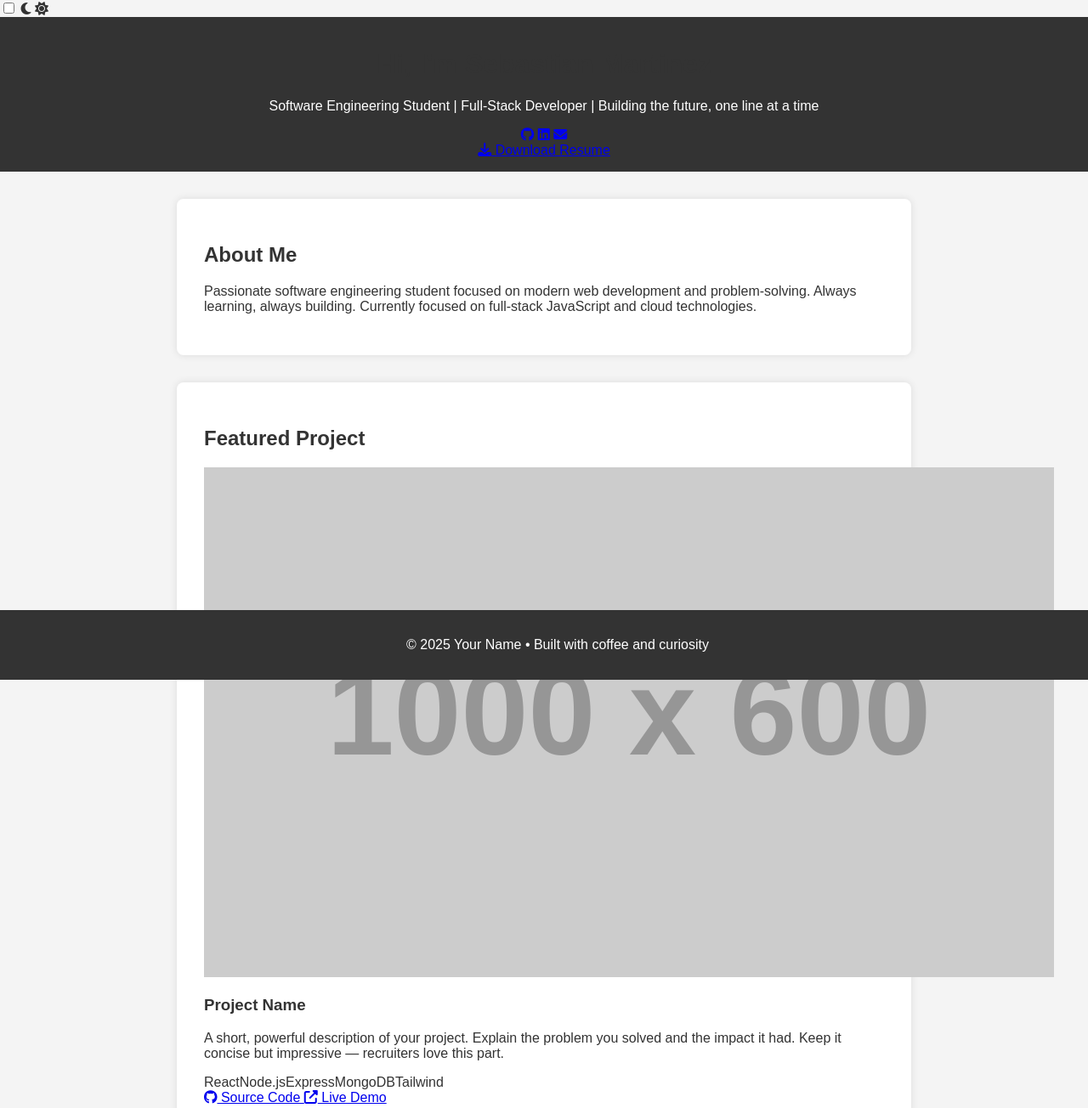
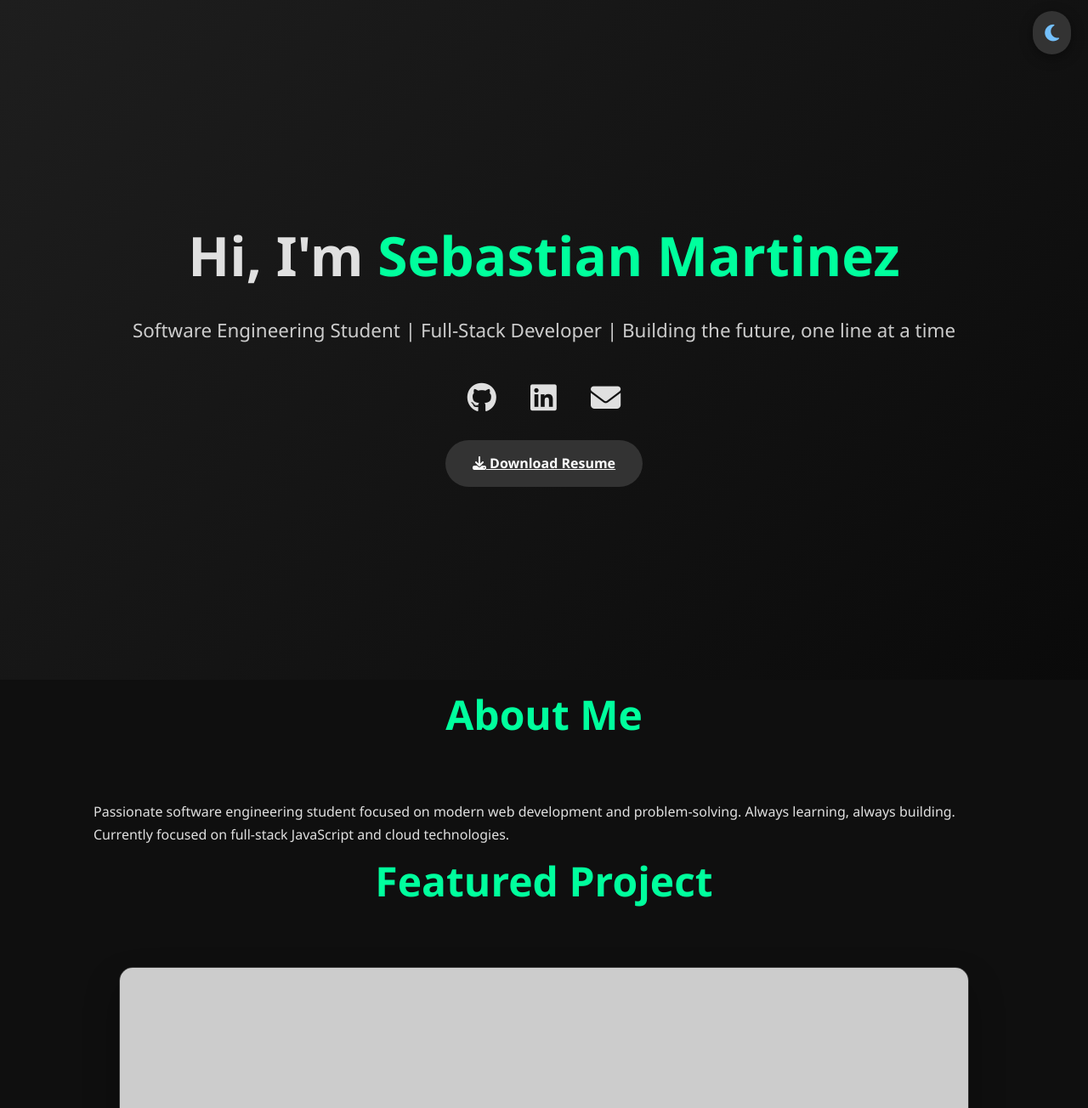
Before and after one commit to bastiankiddo-oss/my_portfolio, a plain HTML site: page index.html in a window 1280 px wide. Shown: the top 1304 px of the page at 85% size. Drawn offline with Linux system fonts and the light colour scheme; placeholder pictures from the web are drawn by us.

Commit message:
Update style.css

```diff
--- a/style.css
+++ b/style.css
@@ -1,54 +1,141 @@
-/* Original style.css from https://bastiankiddo-oss.github.io/my_portfolio/ */
-
-body {
-  font-family: Arial, sans-serif;
-  margin: 0;
-  padding: 0;
-  background-color: #f4f4f4;
-  color: #333;
+/* Variables */
+:root {
+  --bg: #0f0f0f;
+  --text: #e0e0e0;
+  --accent: #00ff9d;
+  --card: #1a1a1a;
+  --border: #333;
+}
+.light-mode {
+  --bg: #f0f2f5;
+  --text: #1a1a1a;
+  --accent: #0066ff;
+  --card: #ffffff;
+  --border: #ddd;
 }
 
-header {
-  background-color: #333;
-  color: white;
-  padding: 1rem;
+* { margin:0; padding:0; box-sizing:border-box; }
+body {
+  font-family: 'Segoe UI', sans-serif;
+  background: var(--bg);
+  color: var(--text);
+  line-height: 1.7;
+  transition: all 0.4s ease;
+  overflow-x: hidden;
+}
+.container { max-width: 1100px; margin: 0 auto; padding: 0 20px; }
+
+/* Theme Toggle */
+.theme-toggle {
+  position: fixed;
+  top: 20px;
+  right: 20px;
+  z-index: 1000;
+}
+#theme-switch { display: none; }
+.toggle-label {
+  cursor: pointer;
+  background: #333;
+  padding: 10px 14px;
+  border-radius: 50px;
+  font-size: 1.4rem;
+  box-shadow: 0 4px 15px rgba(0,0,0,0.4);
+}
+.toggle-label i.fa-sun { display: none; color: #ffd700; }
+.light-mode .toggle-label i.fa-sun { display: inline; }
+.light-mode .toggle-label i.fa-moon { display: none; }
+.toggle-label i.fa-moon { color: #74c0fc; }
+
+/* Hero */
+.hero {
+  min-height: 100vh;
+  display: flex;
+  align-items: center;
   text-align: center;
+  padding: 100px 20px 80px;
+  background: linear-gradient(135deg, #1e1e1e 0%, #0a0a0a 100%);
+}
+.light-mode .hero { background: linear-gradient(135deg, #667eea 0%, #764ba2 100%); }
+.hero h1 { font-size: 4rem; margin-bottom: 15px; }
+.hero h1 span { color: var(--accent); }
+.hero p { font-size: 1.4rem; opacity: 0.9; margin-bottom: 30px; }
+.social-links a {
+  font-size: 2.2rem;
+  margin: 0 18px;
+  color: var(--text);
+  transition: all 0.3s;
+}
+.social-links a:hover { color: var(--accent); transform: translateY(-5px); }
+
+/* Buttons */
+.btn {
+  display: inline-block;
+  background: var(--accent);
+  color: #000;
+  padding: 14px 32px;
+  border-radius: 50px;
+  font-weight: bold;
+  margin-top: 20px;
+  transition: all 0.3s;
+}
+.btn:hover { transform: translateY(-3px); box-shadow: 0 10px 20px rgba(0,255,157,0.3); }
+.resume-btn { background: #333; color: white; }
+.resume-btn:hover { background: var(--accent); color: #000; }
+
+/* Sections */
+section { padding: 100px 0; }
+h2 {
+  font-size: 3rem;
+  text-align: center;
+  margin-bottom: 60px;
+  color: var(--accent);
 }
 
-nav ul {
-  list-style: none;
-  padding: 0;
+/* Project Card */
+.project-card {
+  background: var(--card);
+  border-radius: 16px;
+  overflow: hidden;
+  box-shadow: 0 20px 40px rgba(0,0,0,0.3);
+  max-width: 1000px;
+  margin: 0 auto;
+  border: 1px solid var(--border);
+}
+.project-card img { width: 100%; height: auto; }
+.project-info { padding: 40px; }
+.project-info h3 { font-size: 2.2rem; margin-bottom: 20px; color: var(--accent); }
+.tech-stack span {
+  display: inline-block;
+  background: rgba(0,255,157,0.15);
+  color: var(--accent);
+  padding: 8px 16px;
+  border-radius: 50px;
+  font-size: 0.9rem;
+  margin: 8px 8px 8px 0;
+}
+.light-mode .tech-stack span { background: rgba(0,102,255,0.15); color: #0066ff; }
+.project-links a {
+  margin-right: 20px;
+  padding: 12px 24px;
+  background: #333;
+  color: white;
+  border-radius: 50px;
+  transition: 0.3s;
+}
+.project-links a.live-demo { background: var(--accent); color: #000; }
+.project-links a:hover { transform: scale(1.08); }
+
+/* Footer */
+footer {
+  text-align: center;
+  padding: 50px;
+  background: #000;
+  color: #666;
+  font-size: 0.9rem;
 }
 
-nav ul li {
-  display: inline;
-  margin: 0 15px;
+/* Responsive */
+@media (max-width: 768px) {
+  .hero h1 { font-size: 2.8rem; }
+  h2 { font-size: 2.4rem; }
 }
-
-nav ul li a {
-  color: white;
-  text-decoration: none;
-}
-
-section {
-  padding: 2rem;
-  margin: 2rem auto;
-  max-width: 800px;
-  background: white;
-  border-radius: 8px;
-  box-shadow: 0 0 10px rgba(0,0,0,0.1);
-}
-
-h1, h2 {
-  color: #333;
-}
-
-footer {
-  text-align: center;
-  padding: 1rem;
-  background: #333;
-  color: white;
-  position: fixed;
-  width: 100%;
-  bottom: 0;
-}
```
